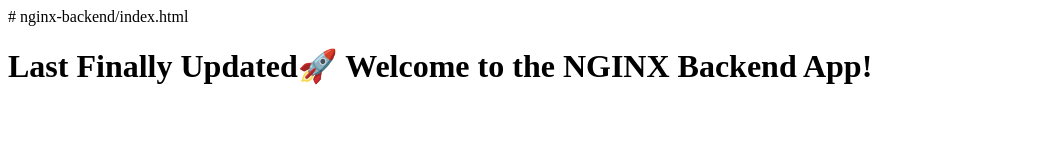
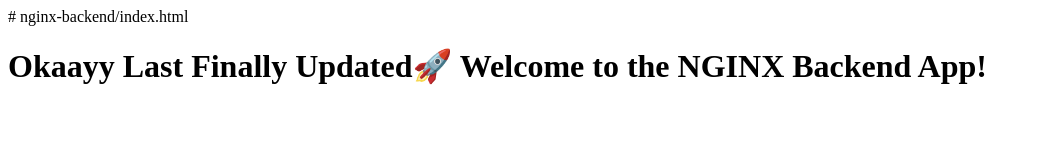
Before and after one commit to Simondelali/nginx-backend, a plain HTML site: page index.html in a window 1280 px wide. Shown: the whole page, without its empty margins (0-1039 px from the left). Drawn offline with Linux system fonts and the light colour scheme.

Commit message:
New change

```diff
--- a/index.html
+++ b/index.html
@@ -1,2 +1,2 @@
 # nginx-backend/index.html
-<h1>Last Finally Updated🚀 Welcome to the NGINX Backend App!</h1>
+<h1>Okaayy Last Finally Updated🚀 Welcome to the NGINX Backend App!</h1>
```
